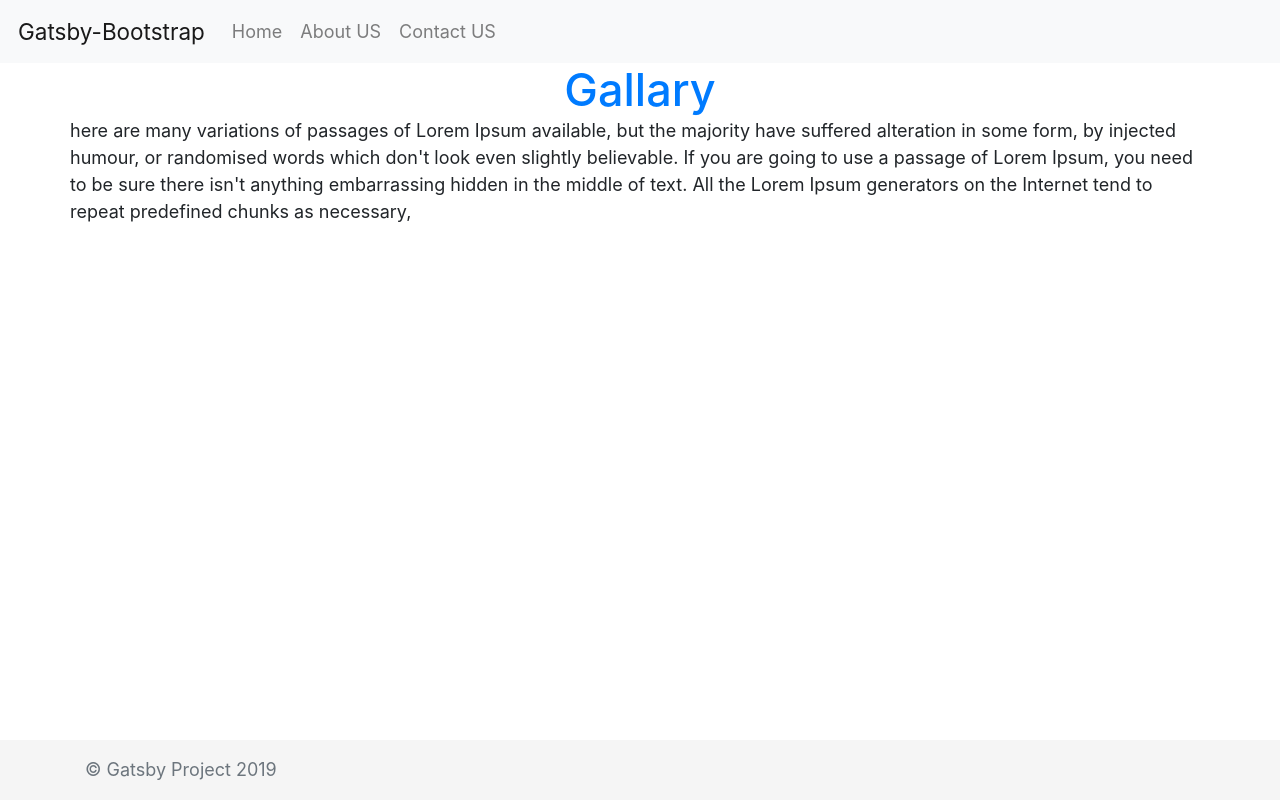
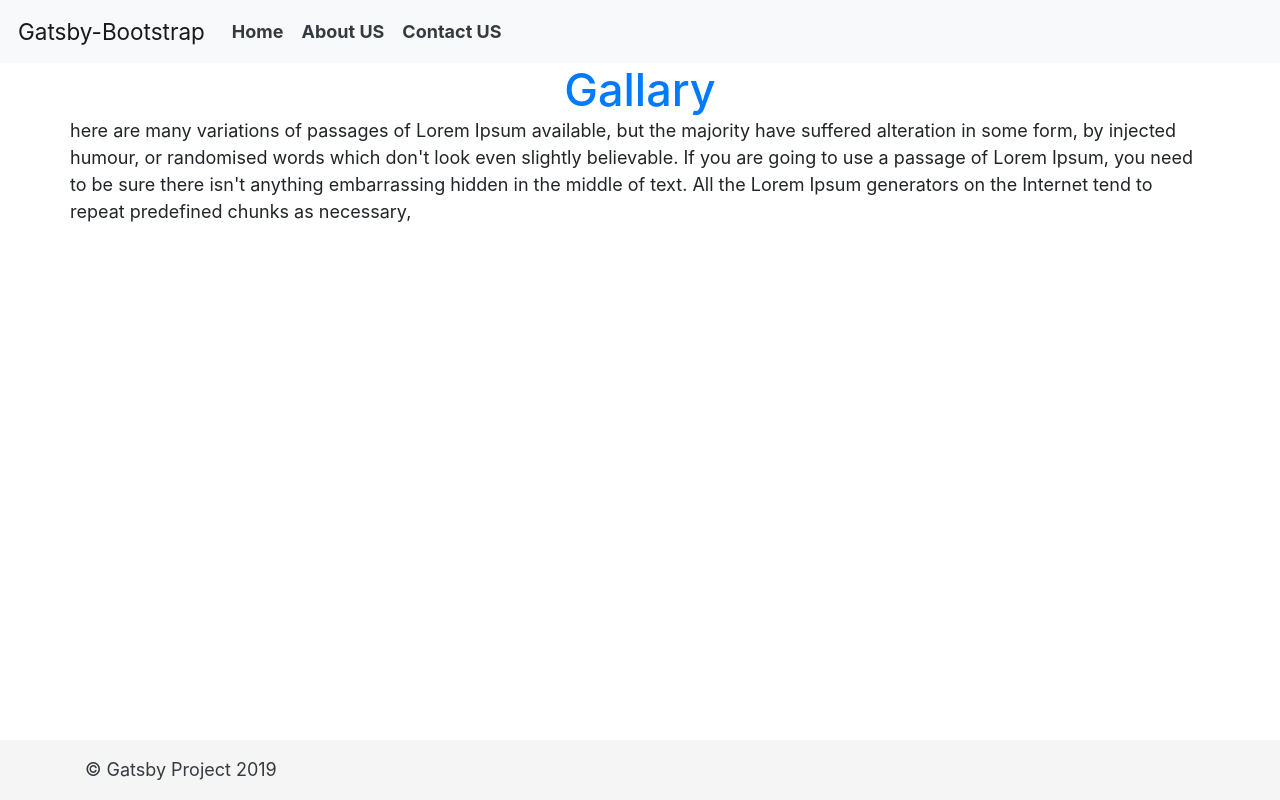
Before and after one commit to rohanrana/gatsby-netlify, a Gatsby site: page /gallary in a window 1280 px wide. Built offline with nearby package versions, Linux system fonts and the light colour scheme; Gatsby itself is replaced by a stand-in of ours.

Commit message:
accessibility improvments

```diff
--- a/src/components/Footer.js
+++ b/src/components/Footer.js
@@ -4,7 +4,7 @@
   return (
     <footer className={FooterStyles.footer}>
       <div className="container">
-        <span className="text-muted"> &copy; Gatsby Project 2019</span>
+        <span className="text-dark"> &copy; Gatsby Project 2019</span>
       </div>
     </footer>
   )
--- a/src/components/Header.js
+++ b/src/components/Header.js
@@ -11,13 +11,13 @@
     <Navbar.Collapse id="basic-navbar-nav">
       <Nav className="mr-auto">
         <Nav.Link as={Link} to="/">
-          Home
+          <b className="text-dark" > Home</b>
         </Nav.Link>
         <Nav.Link as={Link} to="/about-us">
-          About US
+        <b className="text-dark" > About US</b>
         </Nav.Link>
         <Nav.Link as={Link} to="/contact-us">
-          Contact US
+        <b className="text-dark" > Contact US</b>
         </Nav.Link>
       </Nav>
     </Navbar.Collapse>
--- a/src/components/Post.js
+++ b/src/components/Post.js
@@ -8,7 +8,7 @@
       <Card.Body>
         <Card.Title dangerouslySetInnerHTML={{ __html: props.title }} />
         <Card.Text dangerouslySetInnerHTML={{ __html: props.excerpt }} />
-        <Button variant="primary" href={props.readMore}>
+        <Button variant="warning" href={props.readMore}>
           Read More . . .{" "}
         </Button>
       </Card.Body>
```
